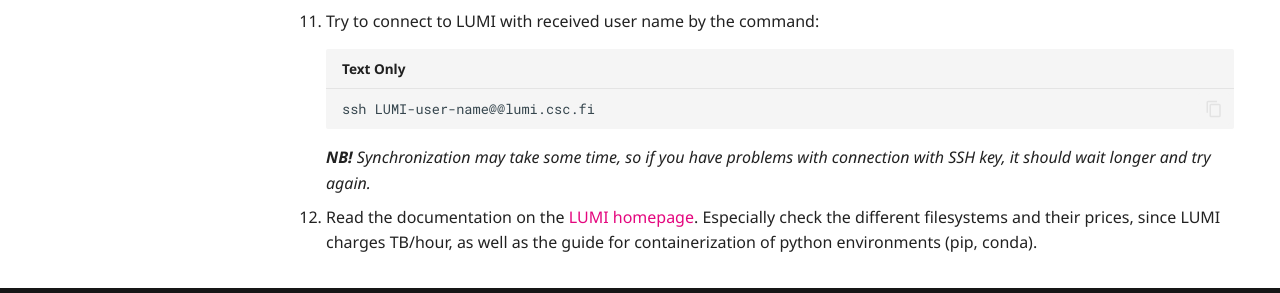
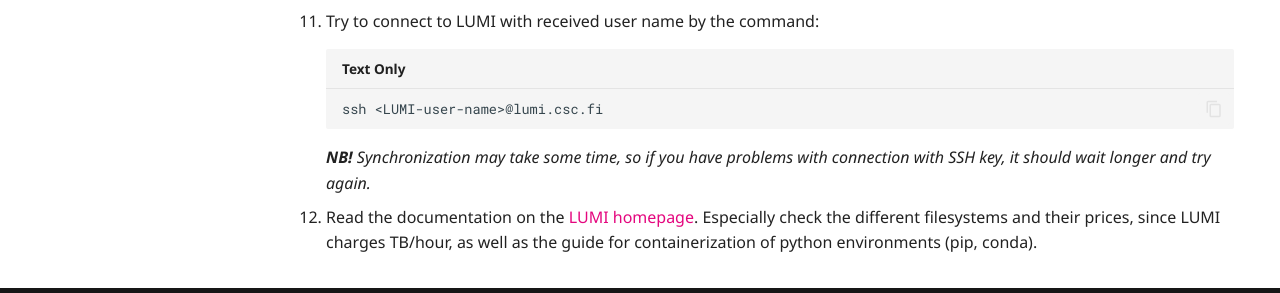
Before and after one commit to TalTech-HPC-Centre/user-guides-source, an MkDocs documentation site: the page built from docs/lumi/start.md, in a window 1280 px wide and 900 px high, scrolled down 3683 px. Shown: the part 548-841 px from the top of the window. Built offline with MkDocs 1.6.1 and Material for MkDocs 9.7.7, drawn with Linux system fonts in a browser that asks for light colours; comment, search, counter and statistics services are not loaded; part of the change alters nothing that is shown.

```diff
--- a/docs/lumi/start.md
+++ b/docs/lumi/start.md
@@ -51,7 +51,7 @@
 
 7. Try to connect to LUMI with received user name by the command:
 
-		ssh LUMI-user-name@@lumi.csc.fi
+		ssh <LUMI-user-name>@lumi.csc.fi
 
 	***NB!*** _Synchronization may take some time, so if you have problems with connection with SSH key, it should wait longer and try again._
 
```
